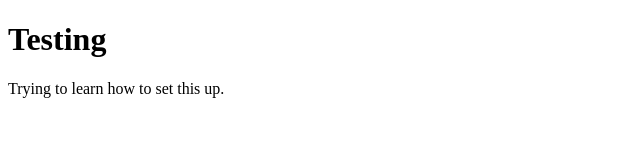
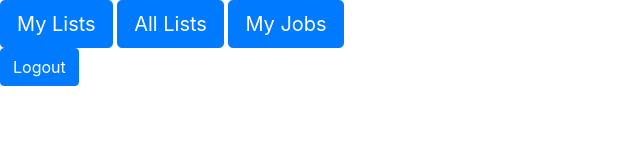
Before and after one commit to jkorty/houseworks, a website: page client/index.html in a window 1280 px wide. Shown: the whole page, without its empty margins (0-640 px from the left). Drawn offline with nearby package versions, Linux system fonts and the light colour scheme.

Commit message:
begin adding angular

```diff
--- a/client/index.html
+++ b/client/index.html
@@ -1,10 +1,25 @@
-<!DOCTYPE html>
+<html ng-app="houseworks">
 <html>
 <head>
 	<title>HouseWorks</title>
+	<link rel="stylesheet" type="text/css" href="https://maxcdn.bootstrapcdn.com/bootstrap/4.0.0/css/bootstrap.min.css">
+
+	<script type="text/javascript" src="https://maxcdn.bootstrapcdn.com/bootstrap/4.0.0/js/bootstrap.min.js"></script>
 </head>
-<body>
-	<h1>Testing</h1>
-	<p>Trying to learn how to set this up.</p>
+<body ng-controller="AppController">
+	<div class="top-nav">
+		<div class="top-logo"><img src="" alt=""></div>
+		<div class="top-nav-left">
+			<span><a href="#/myLists" class="btn btn-primary btn-lg top-nav-button">My Lists</a></span>
+			<span><a href="#/allLists" class="btn btn-primary btn-lg top-nav-button">All Lists</a></span>
+			<span><a href="#/myJobs" class="btn btn-primary btn-lg top-nav-button">My Jobs</a></span>
+		</div>
+		<div class="top-nav-right" ng-if="hasSession">
+			<span><a ng-click="signout()" href="#/logout" class="btn pull-right btn-primary btn-default">Logout</a></span>
+		</div>
+	</div>
+
+	<script src="https://cdnjs.cloudflare.com/ajax/libs/angular.js/1.6.5/angular.js"></script>
+
 </body>
 </html>
```
